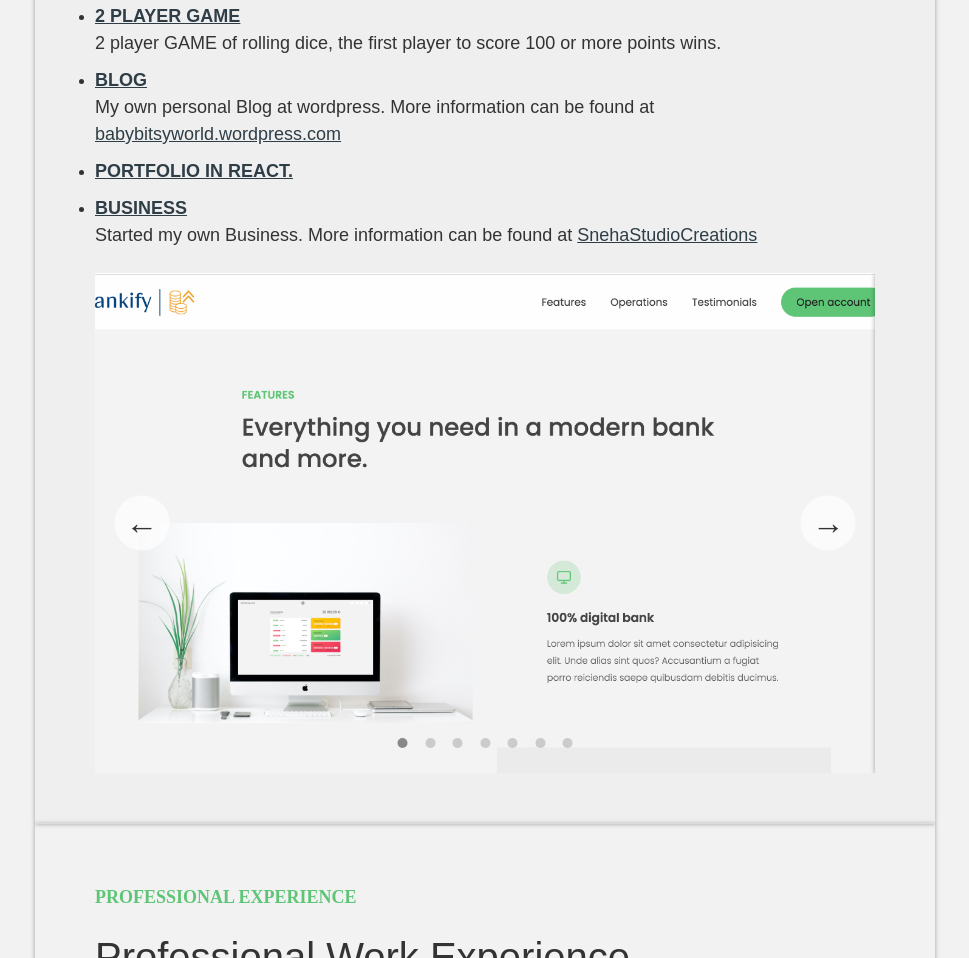
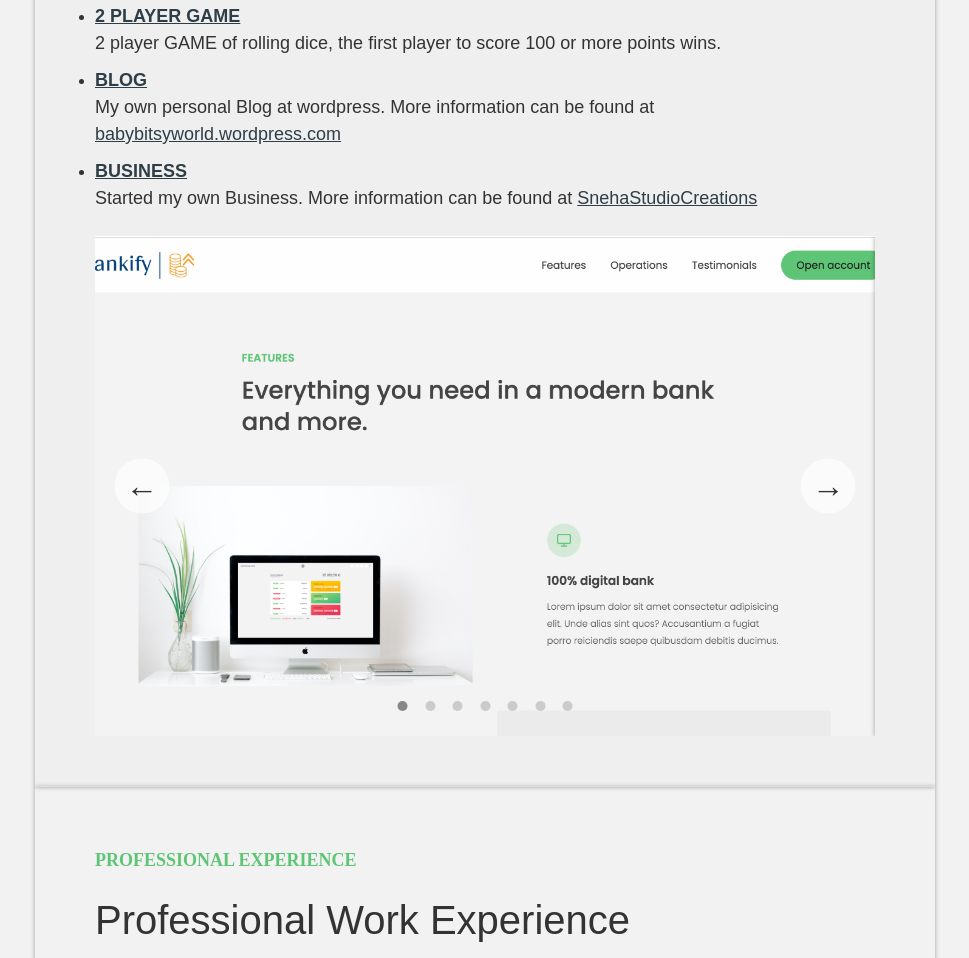
Before and after one commit to snehapantwork/snehatech, a plain HTML site: page index.html in a window 1280 px wide. Shown: the part 2035-2993 px from the top of the page, without its empty margins (155-1124 px from the left). Drawn offline with nearby package versions, Linux system fonts and the light colour scheme.

Commit message:
portfolio link edited

```diff
--- a/index.html
+++ b/index.html
@@ -133,10 +133,7 @@
               My own personal Blog at wordpress. More information can be found at  <a href="https://babybitsyworld.wordpress.com/" target="_blank"><u>babybitsyworld.wordpress.com</u></a>
           </p>
         </li>
-        <li>
-          <a href="https://github.com/snehapantwork/snehatech/tree/main/SUB/PORTFOLIO/src" target="_blank"><h3>PORTFOLIO IN REACT.</h3> </a>
 
-      </li>
         <li>
 
 
```
